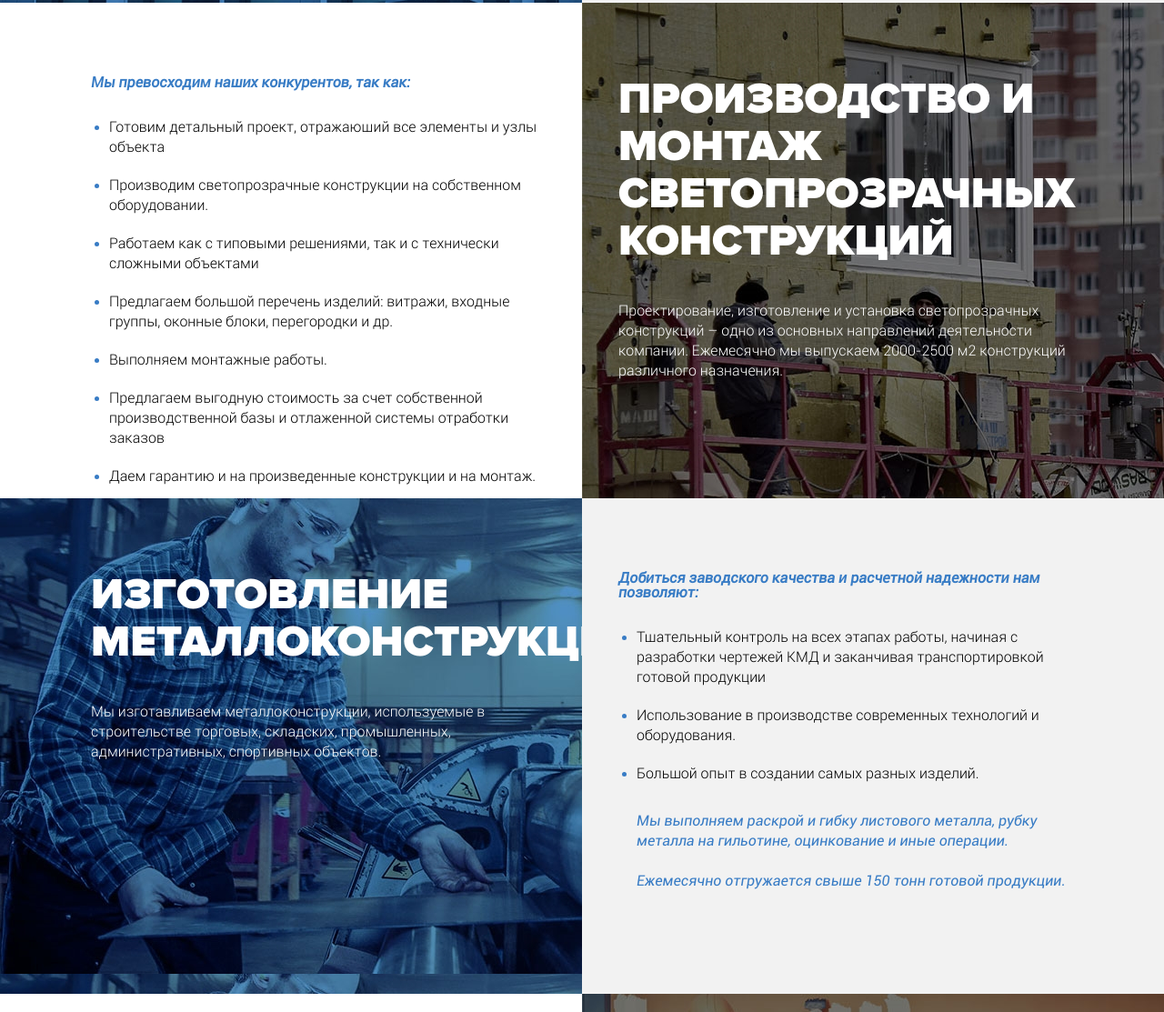
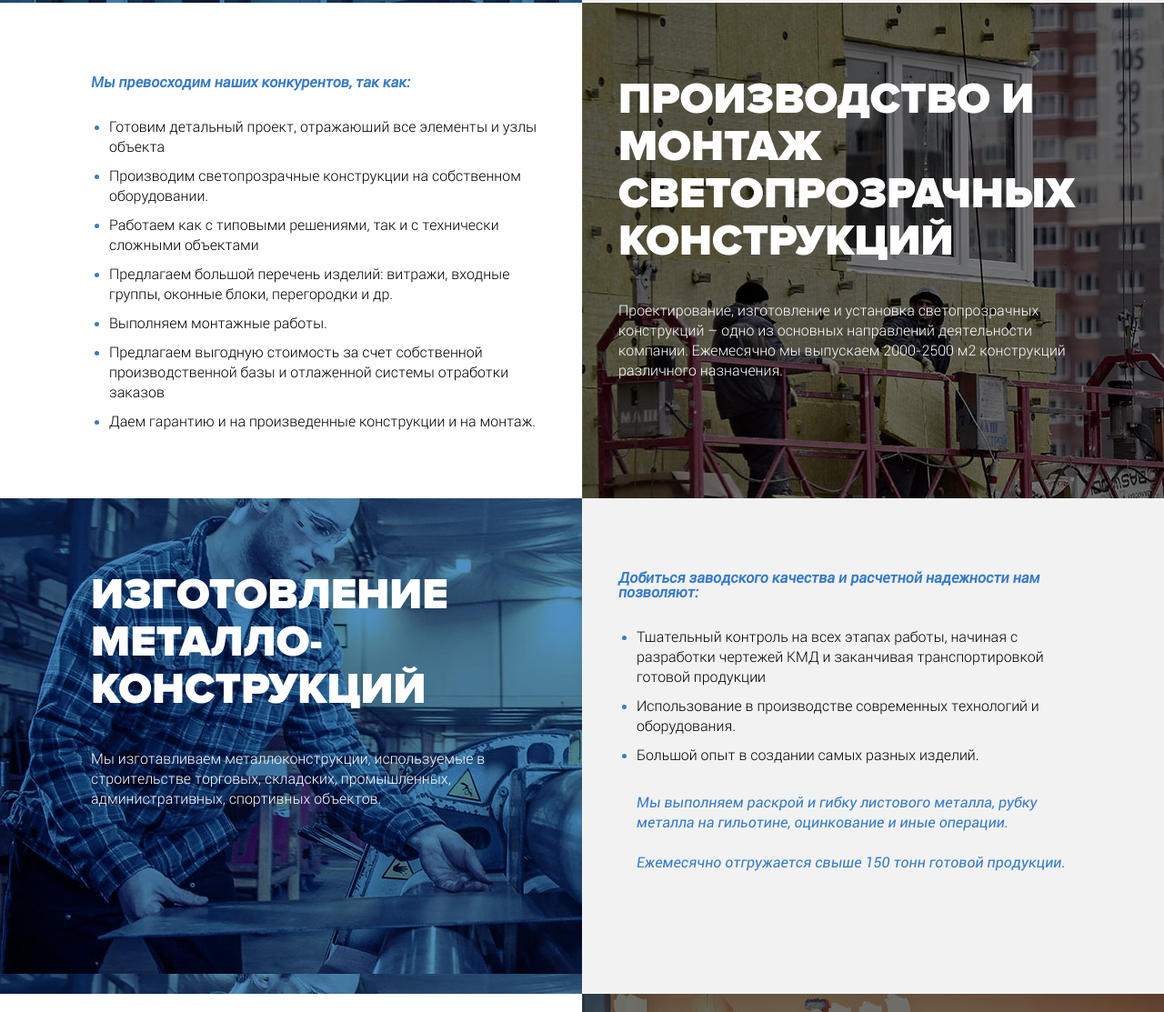
Before and after one commit to lookatliam/BuildingSystems, a plain HTML site: page service.html in a window 1280 px wide. Shown: the part 665-1778 px from the top of the page at 91% size. Drawn offline with Linux system fonts and the light colour scheme.

Commit message:
Edit project

```diff
--- a/css/style.less
+++ b/css/style.less
@@ -623,7 +623,7 @@
 
 				li {
 					color: #387cc5;
-					margin: 20px 0 0 20px;
+					margin: 10px 0 0 20px;
 					line-height: 22px;
 
 					span {
--- a/service.html
+++ b/service.html
@@ -69,7 +69,7 @@
 
 		<div class="element office_bg3">
 			<div class="info">
-				<p class="title">Изготовление металлоконструкций</p>
+				<p class="title">Изготовление металло-конструкций</p>
 				<p class="description">Мы изготавливаем металлоконструкции, используемые в строительстве торговых, складских, промышленных, административных, спортивных объектов.  </p>
 			</div>
 		</div>
```
